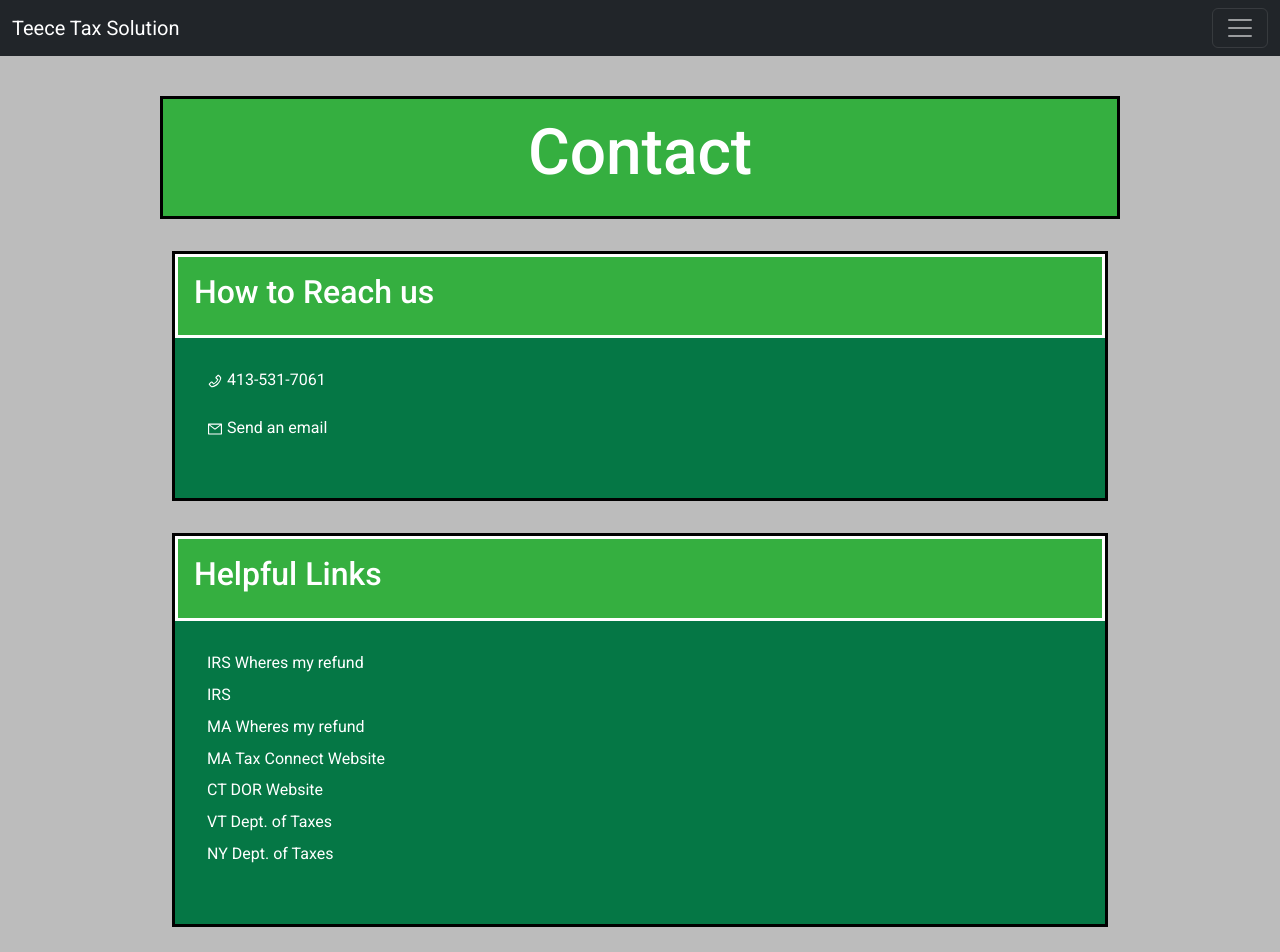
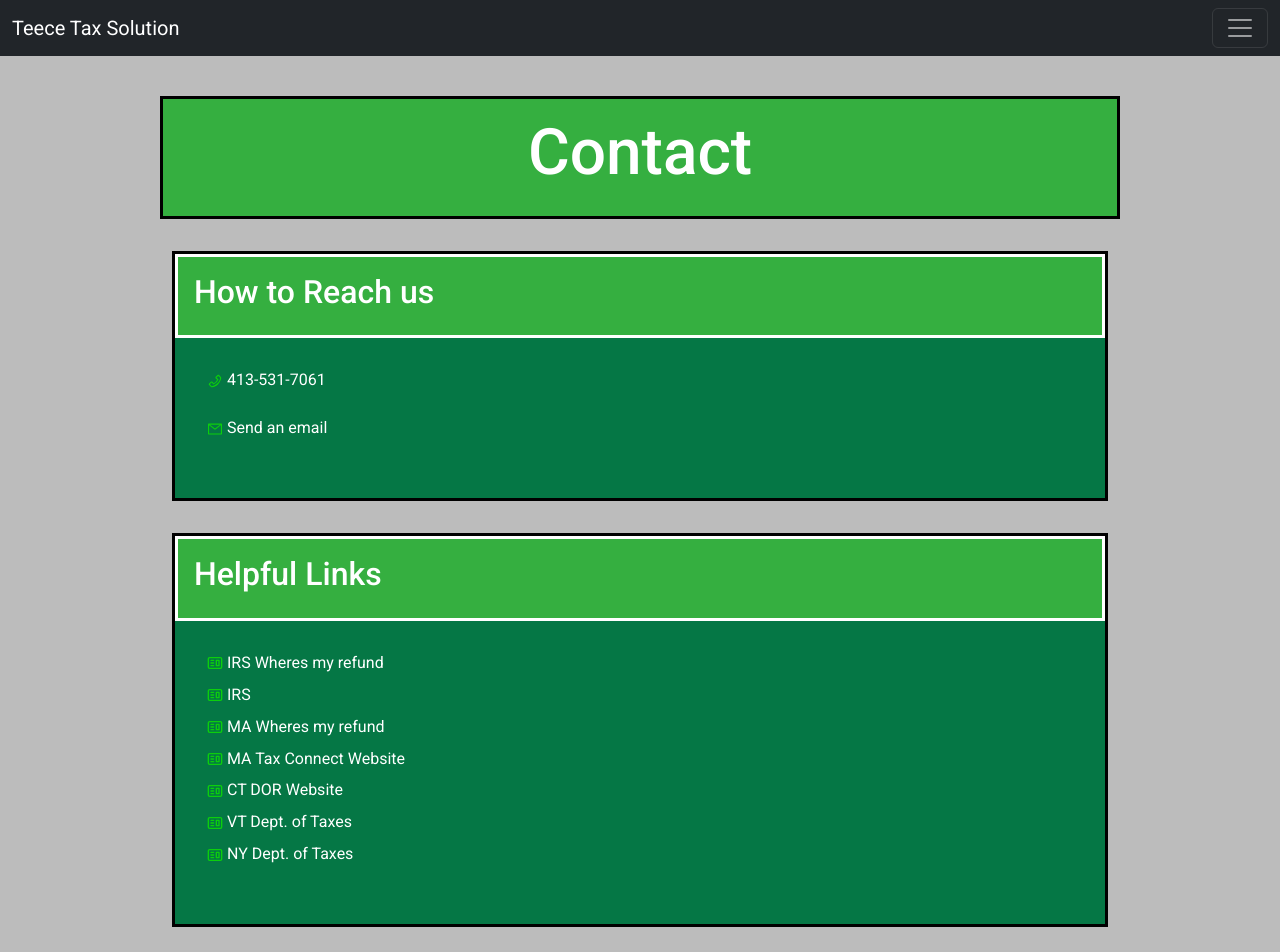
Before and after one commit to Jmajane/teece-tax, a React (Create React App) app: page /Contact in a window 1280 px wide. Shown: the top 952 px of the page. Built offline with nearby package versions, Linux system fonts and the light colour scheme.

Commit message:
contact page updated

```diff
--- a/src/pages/contact/Contact.jsx
+++ b/src/pages/contact/Contact.jsx
@@ -2,6 +2,7 @@ import './contact.css'
 import Footer from '../footer/Footer'
 
 import {AiOutlinePhone, AiOutlineMail} from 'react-icons/ai'
+import {CgWebsite} from 'react-icons/cg'
 
 const Contact = () => {
   return (
@@ -18,10 +19,10 @@ const Contact = () => {
 
           <ul className='contact__list'>
             <li>
-              <p><AiOutlinePhone /> 413-531-7061</p>
+              <p><AiOutlinePhone className='home__list-icon'/> 413-531-7061</p>
             </li>
             <li>
-              <a href='mailto:Taxes@teecetaxsolutions.com' target="_blank" rel="noreferrer"><AiOutlineMail /> Send an email</a>
+              <a href='mailto:Taxes@teecetaxsolutions.com' target="_blank" rel="noreferrer"><AiOutlineMail className='home__list-icon'/> Send an email</a>
             </li>
           </ul>
         </article>
@@ -33,25 +34,25 @@ const Contact = () => {
 
           <ul className='contact__links'>
             <li>
-              <a href='https://www.irs.gov/static_assets/error/RUP404.html' target='_blank' rel='noreferrer'>IRS Wheres my refund</a>
+              <a href='https://www.irs.gov/static_assets/error/RUP404.html' target='_blank' rel='noreferrer'><CgWebsite className='home__list-icon'/> IRS Wheres my refund</a>
             </li>
             <li>
-              <a href='https://www.irs.gov/' target='_blank' rel='noreferrer'>IRS</a>
+              <a href='https://www.irs.gov/' target='_blank' rel='noreferrer'><CgWebsite className='home__list-icon'/> IRS</a>
             </li>
             <li>
-              <a href='https://mtc.dor.state.ma.us/mtc/_/#1' target='_blank' rel='noreferrer'>MA Wheres my refund</a>
+              <a href='https://mtc.dor.state.ma.us/mtc/_/#1' target='_blank' rel='noreferrer'><CgWebsite className='home__list-icon'/> MA Wheres my refund</a>
             </li>
             <li>
-              <a href='https://mtc.dor.state.ma.us/mtc/_/' target='_blank' rel='noreferrer'>MA Tax Connect Website</a>
+              <a href='https://mtc.dor.state.ma.us/mtc/_/' target='_blank' rel='noreferrer'><CgWebsite className='home__list-icon'/> MA Tax Connect Website</a>
             </li>
             <li>
-              <a href='https://portal.ct.gov/drs' target='_blank' rel='noreferrer'>CT DOR Website</a>
+              <a href='https://portal.ct.gov/drs' target='_blank' rel='noreferrer'><CgWebsite className='home__list-icon'/> CT DOR Website</a>
             </li>
             <li>
-              <a href='https://tax.vermont.gov/' target='_blank' rel='noreferrer'>VT Dept. of Taxes</a>
+              <a href='https://tax.vermont.gov/' target='_blank' rel='noreferrer'><CgWebsite className='home__list-icon'/> VT Dept. of Taxes</a>
             </li>
             <li>
-              <a href='https://www.tax.ny.gov/' target='_blank' rel='noreferrer'>NY Dept. of Taxes</a>
+              <a href='https://www.tax.ny.gov/' target='_blank' rel='noreferrer'><CgWebsite className='home__list-icon'/> NY Dept. of Taxes</a>
             </li>
           </ul>
         </article>
```
